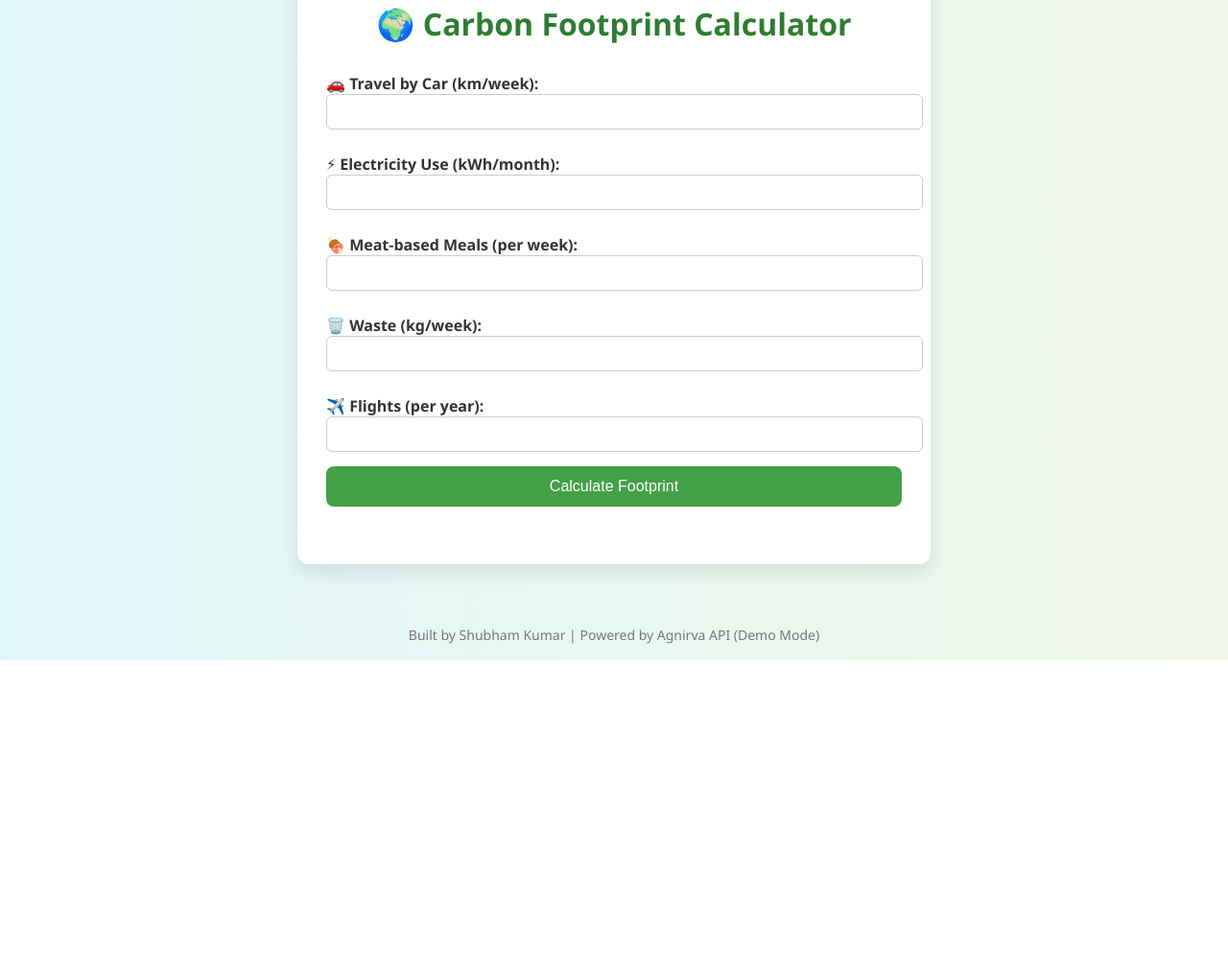
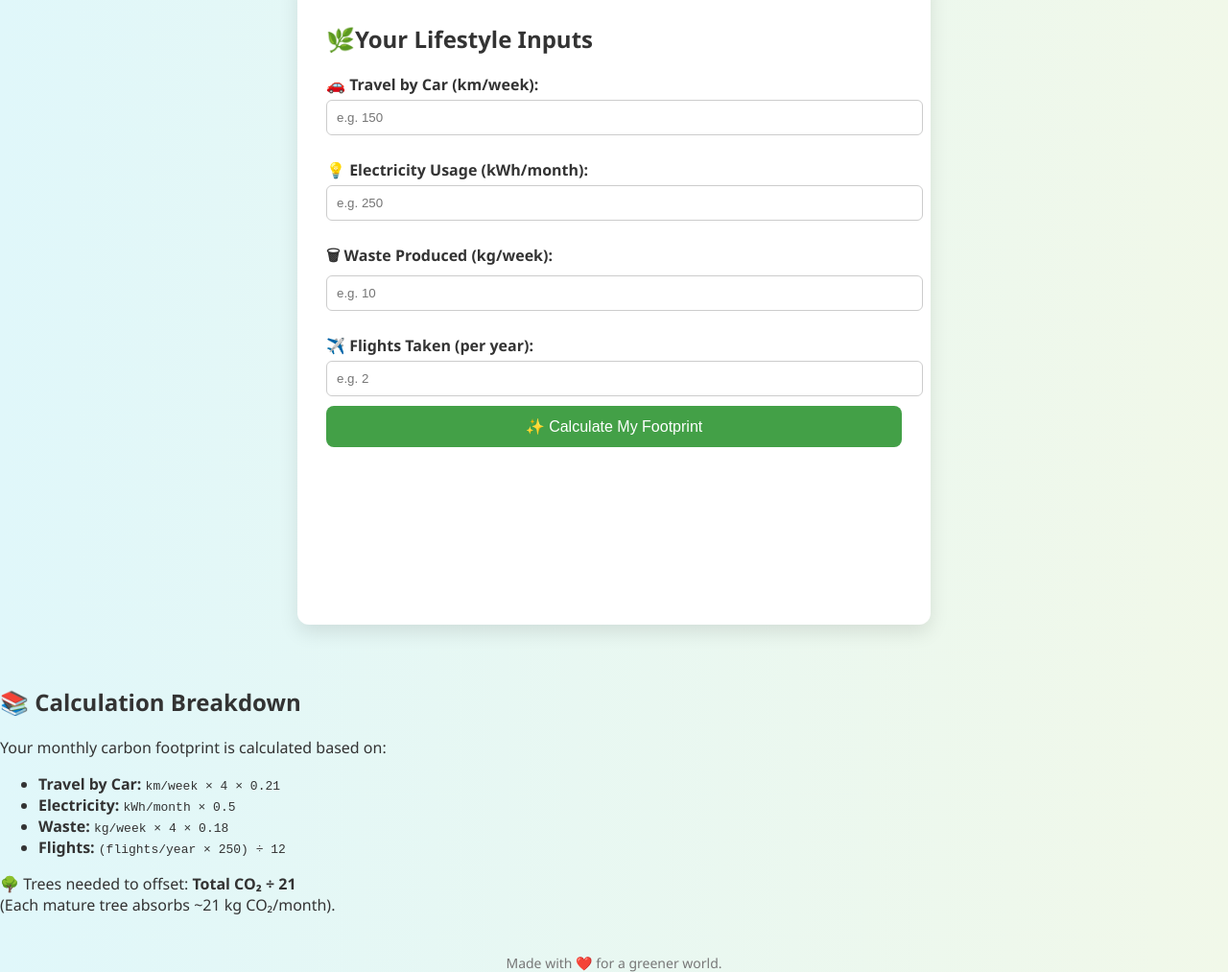
Before and after one commit to shubhamdz07/carbon-footprint-calculator, a plain HTML site: page index.html in a window 1280 px wide. Shown: the part 112-1125 px from the top of the page at 96% size. Before the commit the page ends 800 px from the top, so only its background shows below. Drawn offline with Linux system fonts and the light colour scheme.

Commit message:
Add files via upload

```diff
--- a/index.html
+++ b/index.html
@@ -1,28 +1,64 @@
-
 <!DOCTYPE html>
 <html lang="en">
 <head>
   <meta charset="UTF-8" />
-  <meta name="viewport" content="width=device-width, initial-scale=1.0" />
-  <title>Carbon Footprint Calculator</title>
+  <meta name="viewport" content="width=device-width, initial-scale=1.0"/>
+  <title> Carbon Footprint Calculator</title>
+  <link href="https://fonts.googleapis.com/css2?family=Sarabun:wght@400;600&family=Playfair+Display:wght@600&display=swap" rel="stylesheet">
   <link rel="stylesheet" href="style.css" />
 </head>
 <body>
+  <header>
+    🌿 Carbon Footprint Calculator 🌍
+  </header>
+
   <div class="container">
-    <h1>🌍 Carbon Footprint Calculator</h1>
-    <form id="carbonForm">
-      <label>🚗 Travel by Car (km/week): <input type="number" id="travel" required /></label>
-      <label>⚡ Electricity Use (kWh/month): <input type="number" id="electricity" required /></label>
-      <label>🍖 Meat-based Meals (per week): <input type="number" id="meals" required /></label>
-      <label>🗑️ Waste (kg/week): <input type="number" id="waste" required /></label>
-      <label>✈️ Flights (per year): <input type="number" id="flights" required /></label>
-      <button type="submit">Calculate Footprint</button>
-    </form>
-    <div id="result"></div>
+    <div class="input-section">
+      <h2> 🌿Your Lifestyle Inputs</h2>
+      <label for="car">🚗 Travel by Car (km/week):</label>
+      <input type="number" id="car" placeholder="e.g. 150"/>
+
+      <label for="electricity">💡 Electricity Usage (kWh/month):</label>
+      <input type="number" id="electricity" placeholder="e.g. 250"/>
+
+      <label for="waste">🗑 Waste Produced (kg/week):</label>
+      <input type="number" id="waste" placeholder="e.g. 10"/>
+
+      <label for="flights">✈️ Flights Taken (per year):</label>
+      <input type="number" id="flights" placeholder="e.g. 2"/>
+
+      <button onclick="calculateCarbon()">✨ Calculate My Footprint</button>
+    </div>
+
+    <div class="result-section">
+      <div class="scale">
+        <div class="indicator" id="indicator"></div>
+      </div>
+      <div class="tree-info" id="treeInfo"></div>
+      <div class="quote" id="quoteBox"></div>
+      <canvas id="treeCanvas"></canvas>
+    </div>
   </div>
+
+  <section class="explanation">
+    <h2>📚 Calculation Breakdown</h2>
+    <p>Your monthly carbon footprint is calculated based on:</p>
+    <ul>
+      <li><strong>Travel by Car:</strong> <code>km/week × 4 × 0.21</code></li>
+      <li><strong>Electricity:</strong> <code>kWh/month × 0.5</code></li>
+      <li><strong>Waste:</strong> <code>kg/week × 4 × 0.18</code></li>
+      <li><strong>Flights:</strong> <code>(flights/year × 250) ÷ 12</code></li>
+    </ul>
+    <p>
+      🌳 Trees needed to offset: <strong>Total CO₂ ÷ 21</strong><br>
+      (Each mature tree absorbs ~21 kg CO₂/month).
+    </p>
+  </section>
+
   <footer>
-    <p>Built by Shubham Kumar | Powered by Agnirva API (Demo Mode)</p>
+    Made with ❤️ for a greener world.
   </footer>
+
   <script src="script.js"></script>
 </body>
 </html>
```
